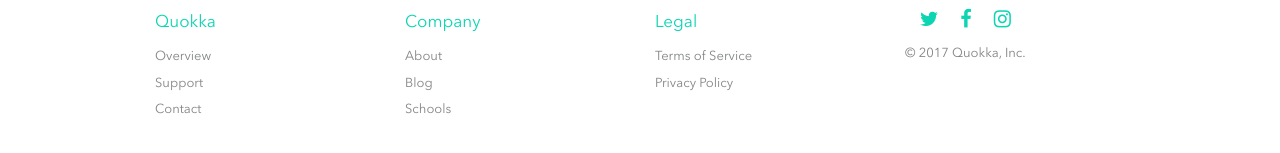
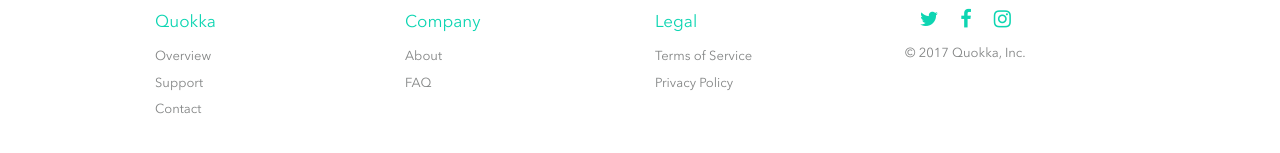
Before and after one commit to quokkateam/quokka, a React (Create React App) app: page / in a window 1280 px wide. Shown: the part 1769-1922 px from the top of the page. Built offline with nearby package versions, Linux system fonts and the light colour scheme.

Commit message:
Footer link changes

```diff
--- a/src/components/shared/footers/Footer.js
+++ b/src/components/shared/footers/Footer.js
@@ -9,12 +9,11 @@ const linkSections = {
   ],
   company: [
     ['/', 'About'],
-    ['/blog', 'Blog'],
-    ['/', 'Schools']
+    ['/faq', 'FAQ']
   ],
   legal: [
-    ['/', 'Terms of Service'],
-    ['/', 'Privacy Policy']
+    ['#', 'Terms of Service'],
+    ['#', 'Privacy Policy']
   ]
 };
 
@@ -33,13 +32,13 @@ class Footer extends Component {
             <div className="footer-section col-md-3">
               <div className="soc-media-copyright">
                 <div className="soc-media">
-                  <a href="/">
+                  <a href="#">
                     <i className="fa fa-twitter"></i>
                   </a>
-                  <a href="/">
+                  <a href="#">
                     <i className="fa fa-facebook"></i>
                   </a>
-                  <a href="/">
+                  <a href="#">
                     <i className="fa fa-instagram"></i>
                   </a>
                 </div>
```
